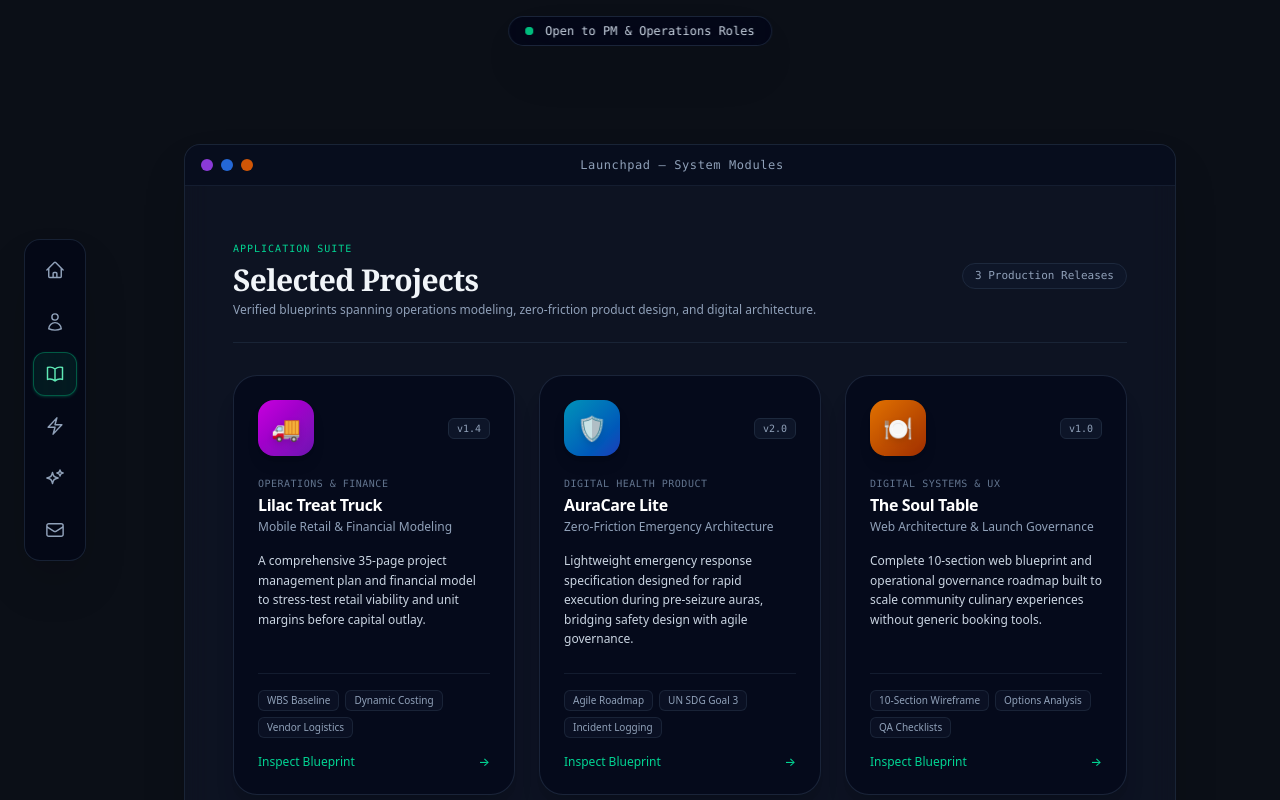
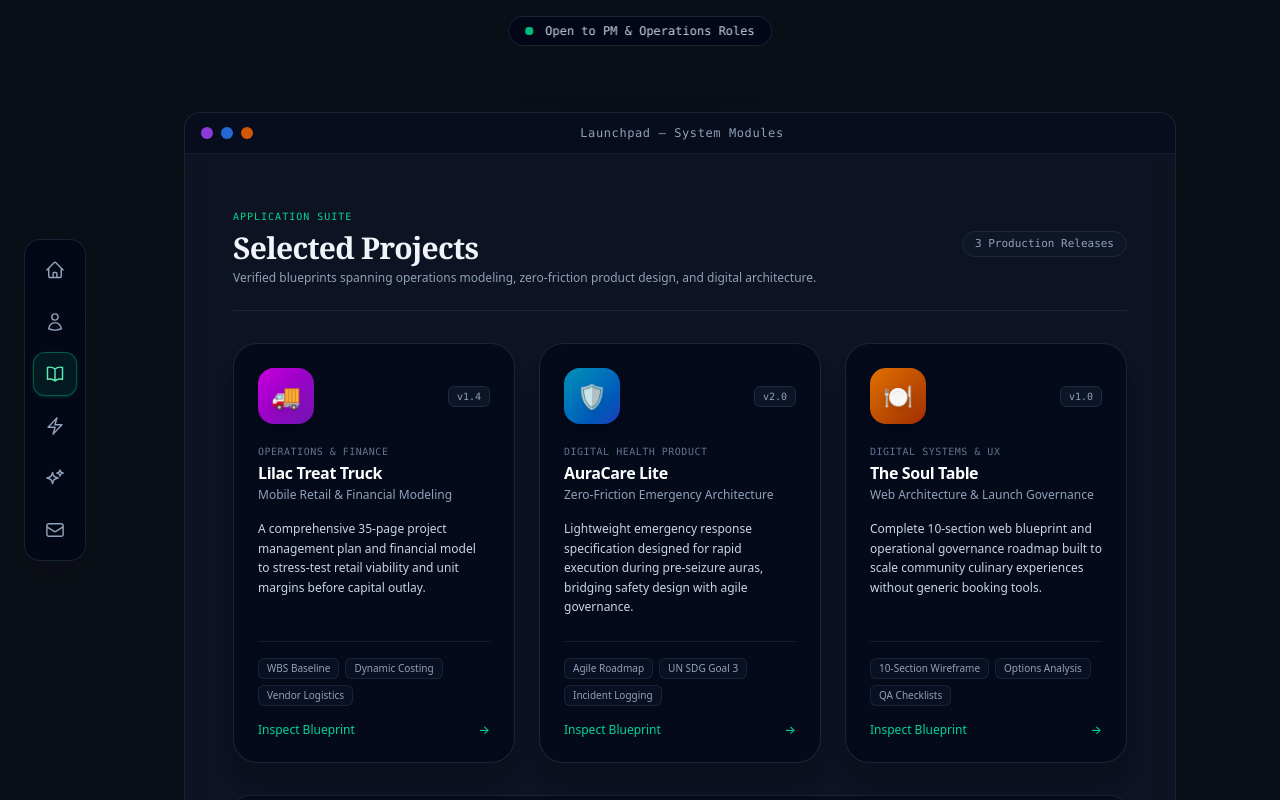
Before and after one commit to tanztylr/portfolio-v3, a Next.js app: page /projects in a window 1280 px wide. Shown: the top 800 px of the page. Built offline with nearby package versions, Linux system fonts and the light colour scheme.

Commit message:
fix: restore projects launchpad grid and clean routing links

```diff
--- a/app/projects/page.tsx
+++ b/app/projects/page.tsx
@@ -60,11 +60,11 @@
 
 export default function ProjectsPage() {
   return (
-    <main className="mx-auto max-w-5xl px-4 py-8 lg:py-12">
+    <main className="mx-auto max-w-5xl px-4 py-4">
       <MacWindow title="Launchpad — System Modules">
         <div className="p-2 sm:p-6 space-y-8">
 
-          {/* TOP APP HEADER */}
+          {/* HEADER */}
           <div className="flex flex-col sm:flex-row sm:items-center justify-between gap-4 border-b border-slate-800/80 pb-6">
             <div>
               <span className="text-[10px] font-mono uppercase tracking-widest text-emerald-400">
@@ -94,7 +94,6 @@
                 className="group relative flex flex-col justify-between rounded-3xl border border-slate-800/90 bg-slate-950/60 p-6 shadow-xl transition-all duration-300 hover:border-slate-600 hover:bg-slate-900/50 hover:shadow-2xl hover:translate-y-[-4px]"
               >
                 <div>
-                  {/* APP SQUIRCLE ICON */}
                   <div className="flex items-center justify-between">
                     <div
                       className={`h-14 w-14 rounded-2xl bg-gradient-to-br ${project.iconBg} p-0.5 shadow-lg flex items-center justify-center text-2xl transition-transform duration-300 group-hover:scale-105`}
@@ -107,7 +106,6 @@
                     </span>
                   </div>
 
-                  {/* TITLE & META */}
                   <div className="mt-5">
                     <span className="text-[10px] font-mono uppercase tracking-wider text-slate-500 block">
                       {project.domain}
@@ -120,13 +118,11 @@
                     </p>
                   </div>
 
-                  {/* DESCRIPTION */}
                   <p className="text-xs text-slate-300 leading-relaxed font-light mt-4">
                     {project.description}
                   </p>
                 </div>
 
-                {/* TAGS & LAUNCH BUTTON */}
                 <div className="mt-6 pt-4 border-t border-slate-800/60 space-y-4">
                   <div className="flex flex-wrap gap-1.5">
                     {project.tags.map((tag) => (
```
